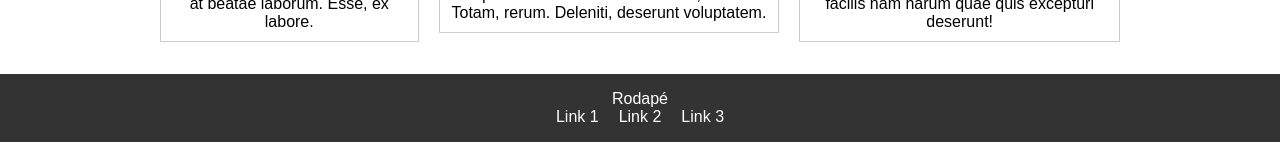
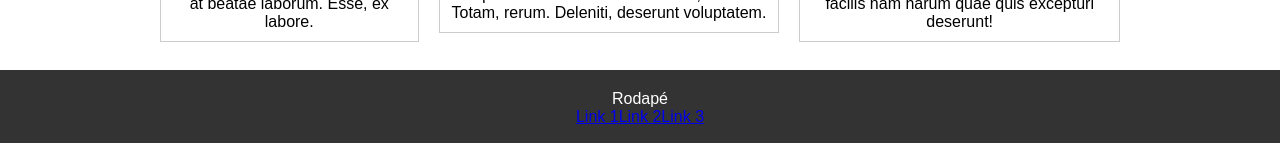
Before and after one commit to PalomaRodrigues33/global-solution-web-front, a React (Vite) app: page / in a window 1280 px wide. Shown: the part 745-888 px from the top of the page. Built offline with nearby package versions, Linux system fonts and the light colour scheme; sample sign-in values are in the browser's storage.

Commit message:
estilização básica do rodapé

```diff
--- a/src/App.module.css
+++ b/src/App.module.css
@@ -4,3 +4,9 @@
     box-sizing: border-box;
     font-family: Arial, Helvetica, sans-serif;
 }
+
+body {
+    display: flex;
+    flex-direction: column;
+    min-height: 100vh;
+}
--- a/src/components/Rodape/Rodape.css
+++ b/src/components/Rodape/Rodape.css
@@ -1,14 +1,16 @@
+body {
+  position: relative;
+  min-height: 100vh;
+  margin: 0;
+  padding-bottom: 4.5em;
+}
+
 .rodape {
+  position: absolute;
+  bottom: 0;
+  width: 100%;
   background-color: #333;
   color: white;
-  padding: 1em;
+  padding: 20px;
   text-align: center;
-}
-.rodape a {
-  color: #fff;
-  text-decoration: none;
-  margin: 0 10px;
-}
-.rodape a:hover {
-  text-decoration: underline;
 }/*# sourceMappingURL=Rodape.css.map */
--- a/src/components/Rodape/Rodape.scss
+++ b/src/components/Rodape/Rodape.scss
@@ -1,17 +1,16 @@
+body {
+    position: relative;
+    min-height: 100vh;
+    margin: 0;
+    padding-bottom: 4.5em;
+}
 
 .rodape {
+    position: absolute;
+    bottom: 0;
+    width: 100%;
     background-color: #333;
     color: white;
-    padding: 1em;
+    padding: 20px;
     text-align: center;
-
-    a {
-        color: #fff;
-        text-decoration: none;
-        margin: 0 10px;
-
-        &:hover {
-            text-decoration: underline;
-        }
-    }
 }
```
Also changed, not shown: 1 other file (tests, documents, lock files or other folders).
